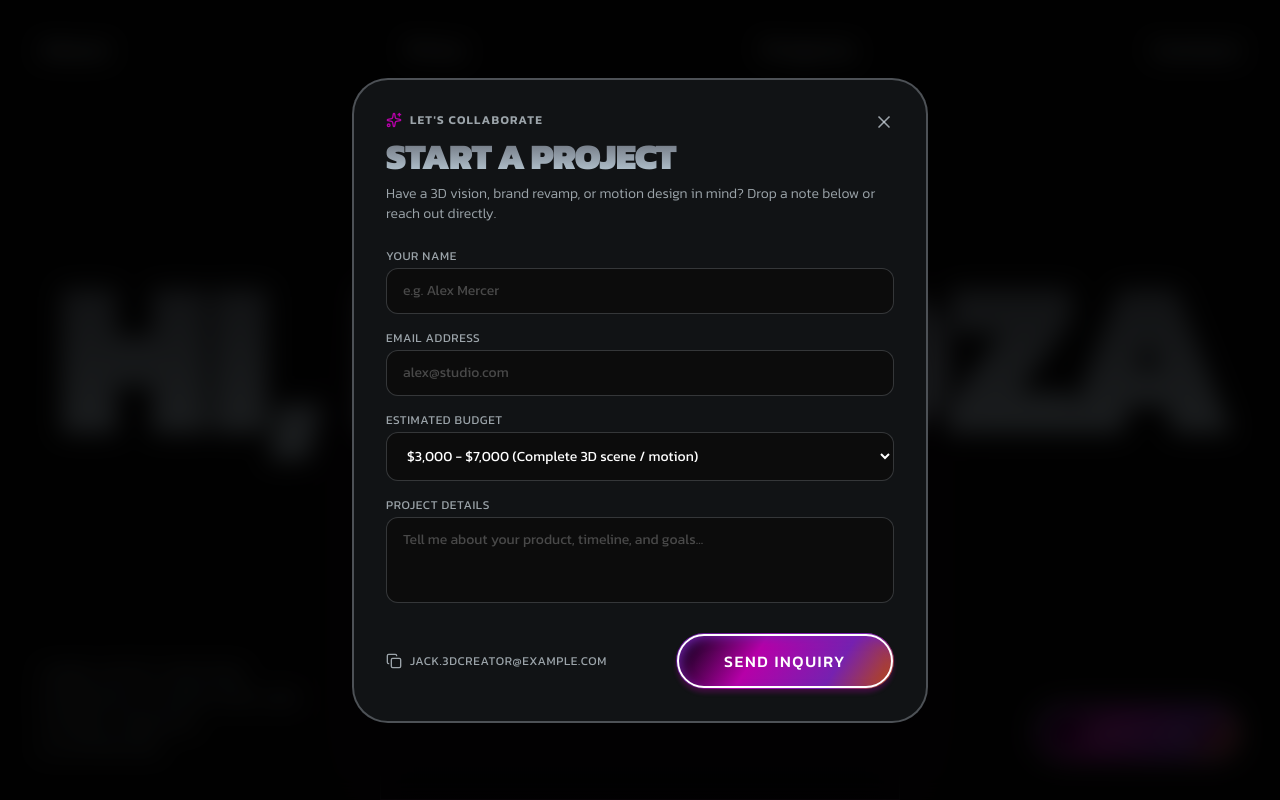
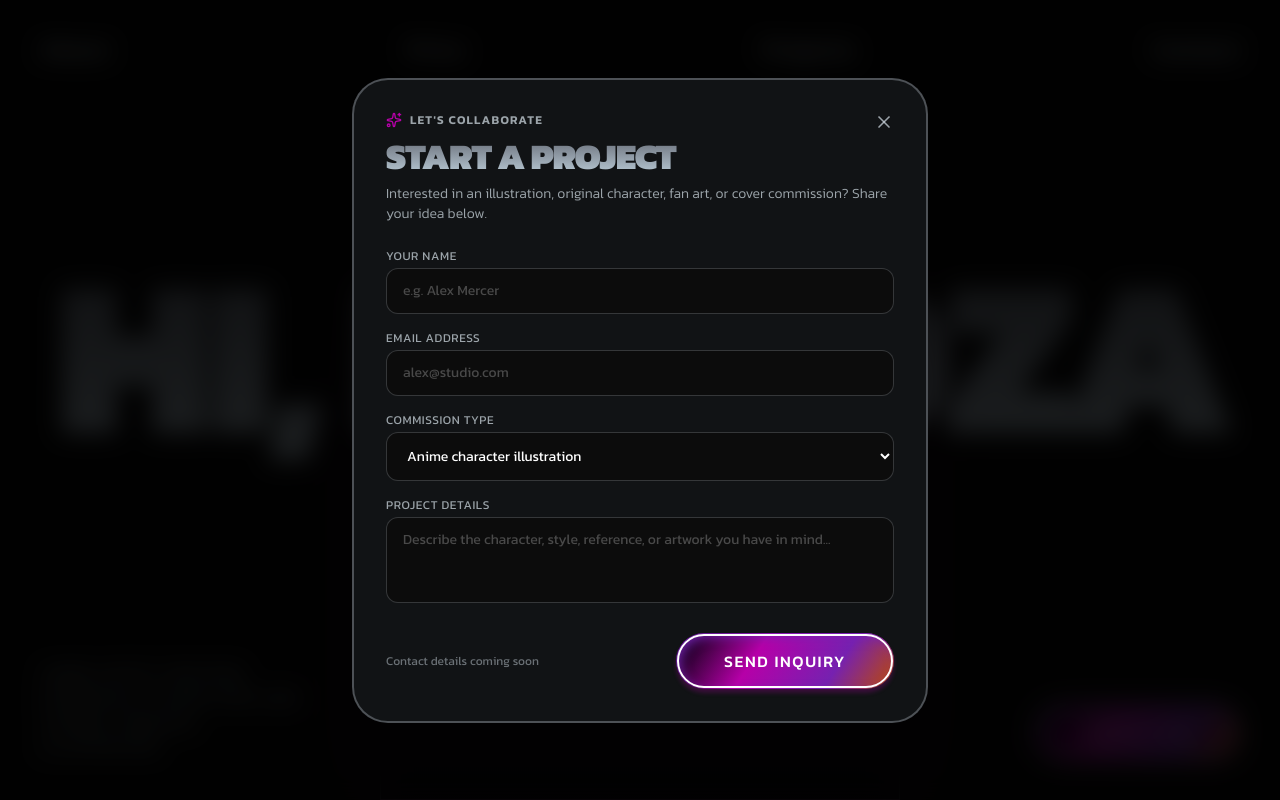
Before and after one commit to sandeep-datta-research/yoza2, a React (Vite) app: page / in a window 1280 px wide. Both pictures are taken after a click on the button "Contact". Shown: the top 800 px of the page. Built offline with nearby package versions, Linux system fonts and the light colour scheme.

Commit message:
Adapt contact form for Yoza art commissions

```diff
--- a/src/components/ContactModal.tsx
+++ b/src/components/ContactModal.tsx
@@ -1,5 +1,5 @@
 import React, { useState } from 'react';
-import { X, Mail, Send, CheckCircle2, Copy, Sparkles } from 'lucide-react';
+import { X, CheckCircle2, Sparkles } from 'lucide-react';
 import ContactButton from './ContactButton';
 
 export interface ContactModalProps {
@@ -15,24 +15,16 @@ export const ContactModal: React.FC<ContactModalProps> = ({
 }) => {
   const [name, setName] = useState('');
   const [email, setEmail] = useState('');
-  const [budget, setBudget] = useState('$3,000 - $7,000');
   const [message, setMessage] = useState(
     initialSubject ? `Interested in: ${initialSubject}` : ''
   );
   const [isSubmitted, setIsSubmitted] = useState(false);
-  const [isCopied, setIsCopied] = useState(false);
 
   if (!isOpen) return null;
 
   const handleSubmit = (e: React.FormEvent) => {
     e.preventDefault();
     setIsSubmitted(true);
-  };
-
-  const handleCopyEmail = () => {
-    navigator.clipboard.writeText('jack.3dcreator@example.com');
-    setIsCopied(true);
-    setTimeout(() => setIsCopied(false), 2000);
   };
 
   return (
@@ -61,7 +53,7 @@ export const ContactModal: React.FC<ContactModalProps> = ({
               Message Received
             </h3>
             <p className="text-[#D7E2EA]/80 font-light max-w-sm mb-8">
-              Thanks for reaching out! Jack will review your project details and get back to you within 24 hours.
+              Thanks for your interest in Yoza's artwork. This form is a preview and is not connected yet; contact links will be added soon.
             </p>
             <button
               onClick={() => {
@@ -85,7 +77,7 @@ export const ContactModal: React.FC<ContactModalProps> = ({
               Start A Project
             </h3>
             <p className="text-[#D7E2EA]/70 text-sm font-light mb-6">
-              Have a 3D vision, brand revamp, or motion design in mind? Drop a note below or reach out directly.
+              Interested in an illustration, original character, fan art, or cover commission? Share your idea below.
             </p>
 
             <form onSubmit={handleSubmit} className="flex flex-col gap-4">
@@ -118,17 +110,18 @@ export const ContactModal: React.FC<ContactModalProps> = ({
               </div>
 
               <div>
-                <label className="block text-xs uppercase tracking-wider text-[#D7E2EA]/70 mb-1">
-                  Estimated Budget
-                </label>
+                <label className="block text-xs uppercase tracking-wider text-[#D7E2EA]/70 mb-1">Commission Type</label>
                 <select
-                  value={budget}
-                  onChange={(e) => setBudget(e.target.value)}
                   className="w-full bg-[#0C0C0C] border border-[#D7E2EA]/20 focus:border-[#B600A8] rounded-xl px-4 py-3 text-white outline-none transition-colors text-sm"
+                  defaultValue="Anime character illustration"
+                  onChange={(e) => setMessage((current) => current || e.target.value)}
                 >
-                  <option value="$1,500 - $3,000">$1,500 - $3,000 (Single 3D asset)</option>
-                  <option value="$3,000 - $7,000">$3,000 - $7,000 (Complete 3D scene / motion)</option>
-                  <option value="$7,000 - $15,000+">$7,000 - $15,000+ (Full 3D Web experience & brand)</option>
+                  <option>Anime character illustration</option>
+                  <option>Original character design</option>
+                  <option>Fan art / portrait</option>
+                  <option>Manga or cover illustration</option>
+                  <option>Wallpaper / profile art</option>
+                  <option>Other idea</option>
                 </select>
               </div>
 
@@ -141,24 +134,13 @@ export const ContactModal: React.FC<ContactModalProps> = ({
                   required
                   value={message}
                   onChange={(e) => setMessage(e.target.value)}
-                  placeholder="Tell me about your product, timeline, and goals..."
+                  placeholder="Describe the character, style, reference, or artwork you have in mind..."
                   className="w-full bg-[#0C0C0C] border border-[#D7E2EA]/20 focus:border-[#B600A8] rounded-xl px-4 py-3 text-white placeholder-white/25 outline-none transition-colors text-sm resize-none"
                 />
               </div>
 
               <div className="pt-2 flex flex-col sm:flex-row items-center justify-between gap-4">
-                <button
-                  type="button"
-                  onClick={handleCopyEmail}
-                  className="flex items-center gap-2 text-xs uppercase tracking-wider text-[#D7E2EA]/70 hover:text-white transition-colors cursor-pointer"
-                >
-                  {isCopied ? (
-                    <CheckCircle2 className="w-4 h-4 text-emerald-400" />
-                  ) : (
-                    <Copy className="w-4 h-4" />
-                  )}
-                  <span>{isCopied ? 'Email Copied!' : 'jack.3dcreator@example.com'}</span>
-                </button>
+                <span className="text-xs text-center text-[#D7E2EA]/45">Contact details coming soon</span>
 
                 <ContactButton label="Send Inquiry" />
               </div>
```
